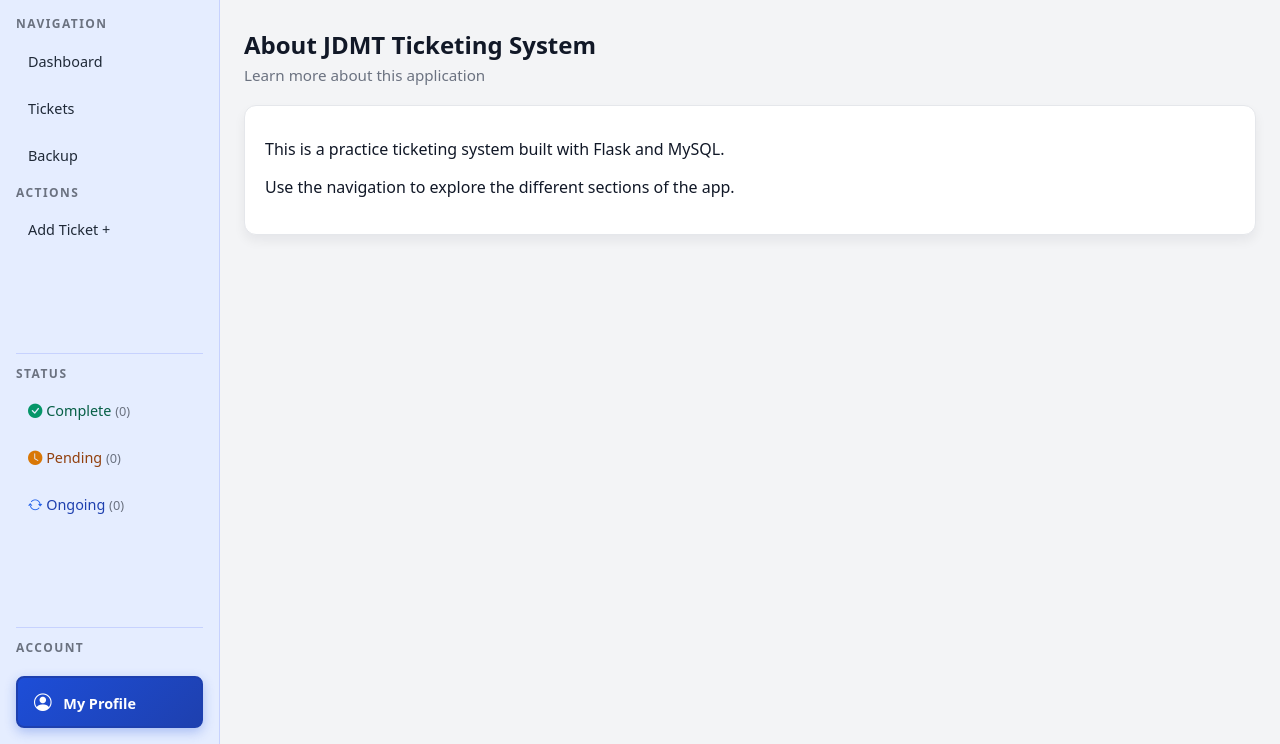
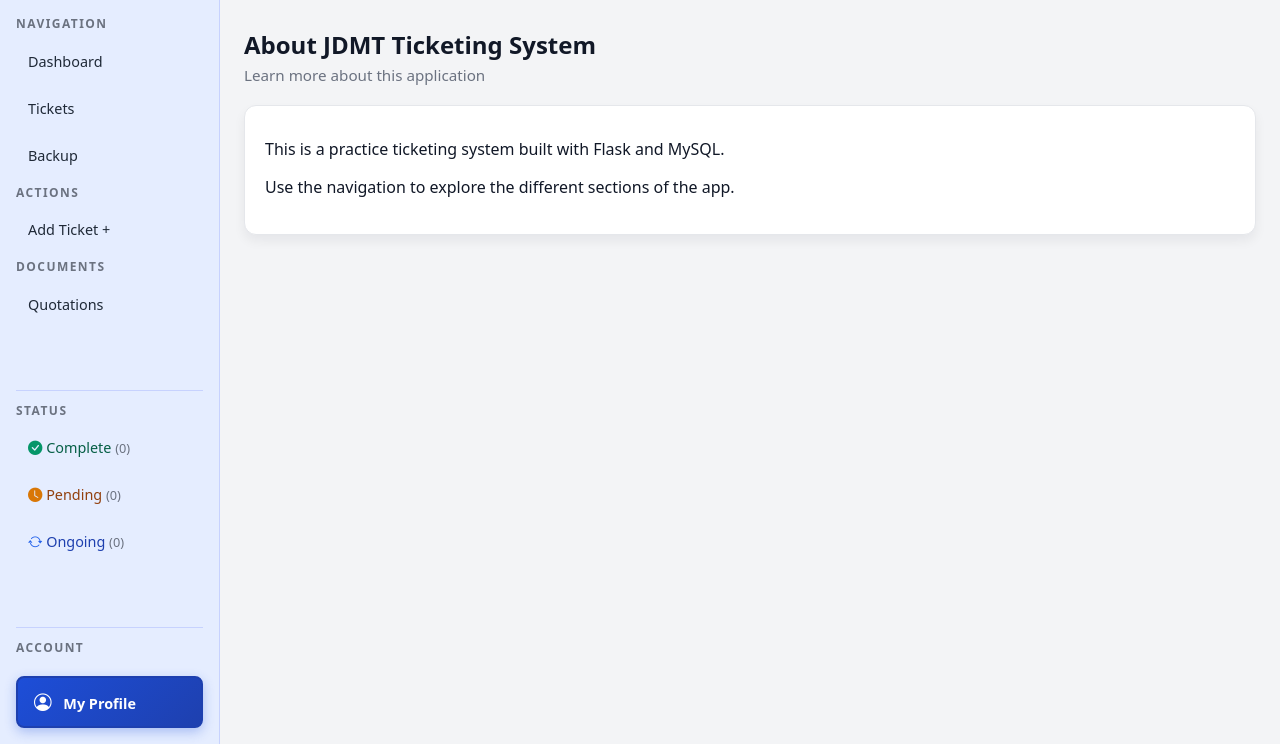
Before and after one commit to lorenzojacinto08-ux/ticketing_system, a Python web app: template templates/about.html in a window 1280 px wide. Shown: the part 56-800 px from the top of the page. Run offline with Jinja, Linux system fonts and the light colour scheme; the template is opened without the code that fills it, so the values that code supplies are empty.

Commit message:
Add Documents section with Quotations to sidebar

```diff
--- a/templates/sidebar.html
+++ b/templates/sidebar.html
@@ -11,6 +11,10 @@
         <a href="{{ url_for('users') }}" class="{% if active_page == 'users' %}active{% endif %}">User Management</a>
         {% endif %}
                 <a href="{{ url_for('add_ticket') }}" class="{% if active_page == 'add_ticket' %}active{% endif %}">Add Ticket +</a>
+    </div>
+    <div class="sidebar-section">
+        <h3>Documents</h3>
+        <a href="{{ url_for('quotations') }}" class="{% if active_page == 'quotations' %}active{% endif %}">Quotations</a>
     </div>
     <div class="sidebar-section sidebar-section-bottom">
         <h3>Status</h3>
```
